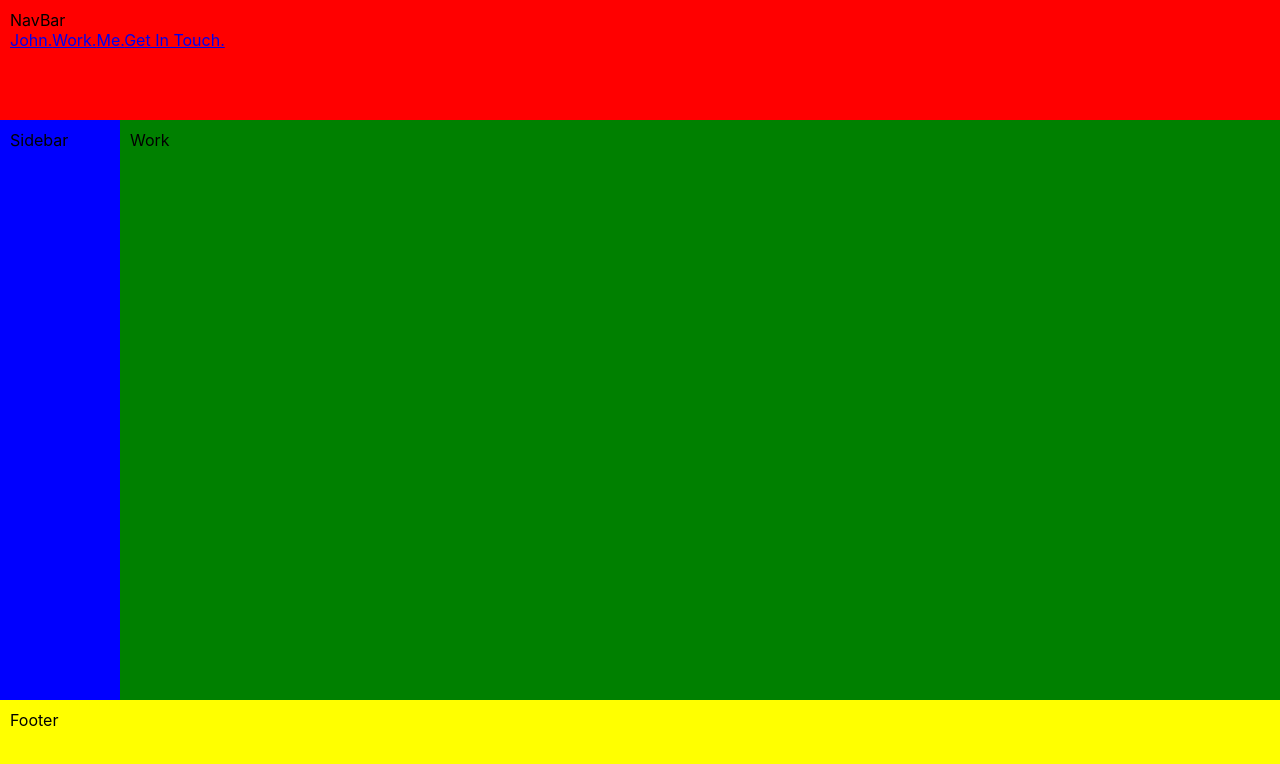
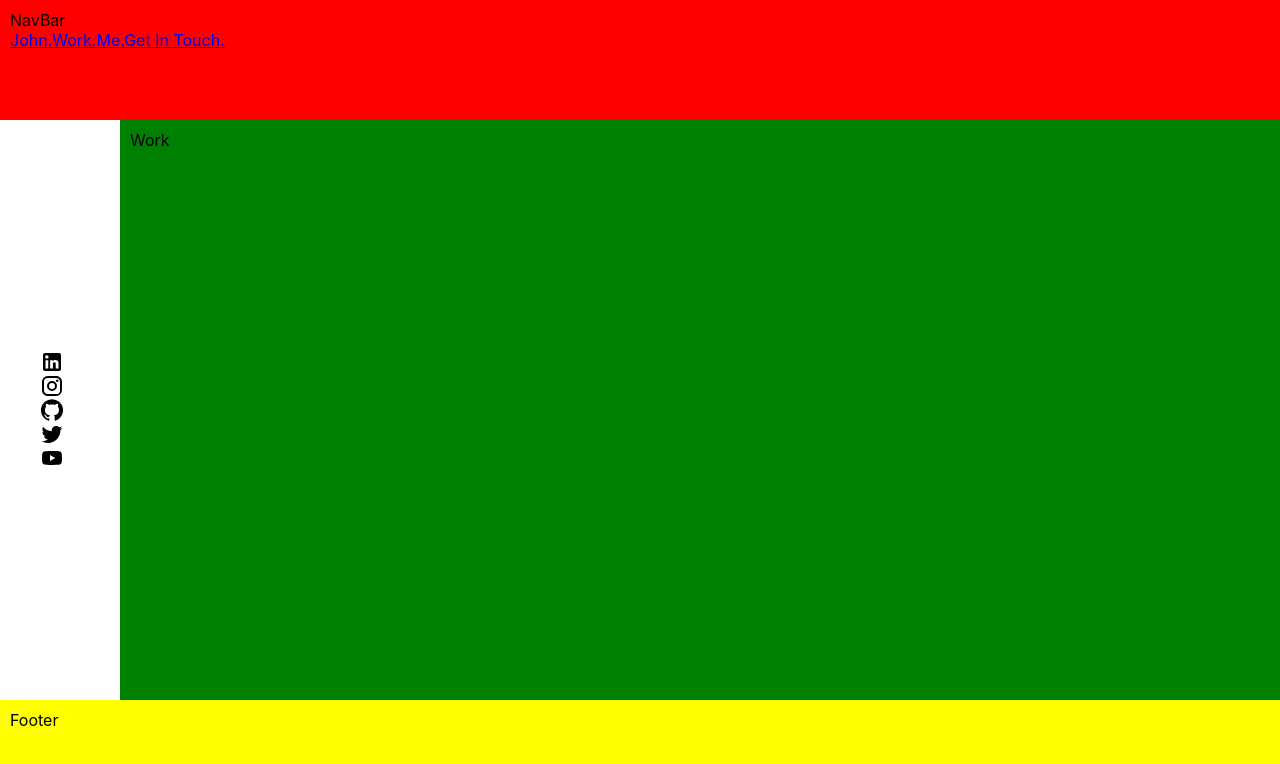
Before and after one commit to johnec123/ReactPersonalWebsite, a React (Create React App) app: page /work in a window 1280 px wide. Shown: the top 764 px of the page. Built offline with nearby package versions, Linux system fonts and the light colour scheme.

Commit message:
sideBar initial work

```diff
--- a/package.json
+++ b/package.json
@@ -5,6 +5,7 @@
   "dependencies": {
     "@emotion/react": "^11.9.0",
     "@emotion/styled": "^11.8.1",
+    "@mui/icons-material": "^5.6.2",
     "@mui/material": "^5.6.3",
     "@testing-library/jest-dom": "^5.16.4",
     "@testing-library/react": "^13.1.1",
--- a/src/main/components/layout/sideBar/index.tsx
+++ b/src/main/components/layout/sideBar/index.tsx
@@ -1,7 +1,24 @@
+import "./styles.css";
+
+import {
+  GitHub,
+  Instagram,
+  LinkedIn,
+  Twitter,
+  YouTube,
+} from "@mui/icons-material";
 import React from "react";
 
 const SideBar: React.FC = () => {
-  return <div>Sidebar</div>;
+  return (
+    <div className="sideBar">
+      <LinkedIn />
+      <Instagram />
+      <GitHub />
+      <Twitter />
+      <YouTube />
+    </div>
+  );
 };
 
 export default SideBar;
--- /dev/null
+++ b/src/main/components/layout/sideBar/styles.css
@@ -0,0 +1,7 @@
+.sideBar {
+  padding: 30px;
+  display: flex;
+  flex-direction: column;
+  align-items: center;
+  justify-content: center;
+}
--- a/src/main/components/layout/styles.css
+++ b/src/main/components/layout/styles.css
@@ -14,8 +14,8 @@
 }
 
 .layout-sideBar {
-  background-color: blue;
   max-width: 100px;
+  display: flex;
 }
 
 .layout-mainContent {
```
Also changed, not shown: 1 other file (tests, documents, lock files or other folders).
